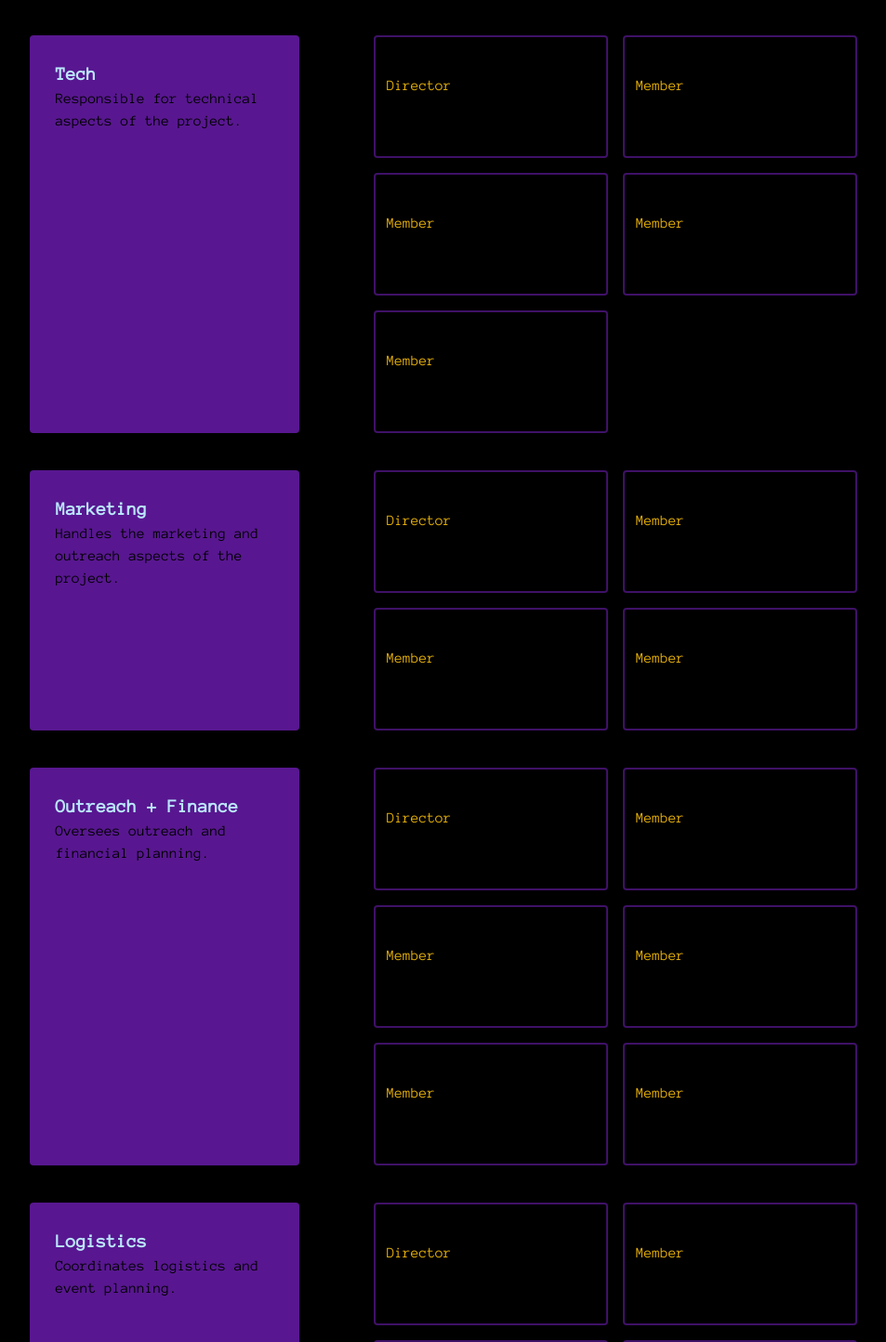
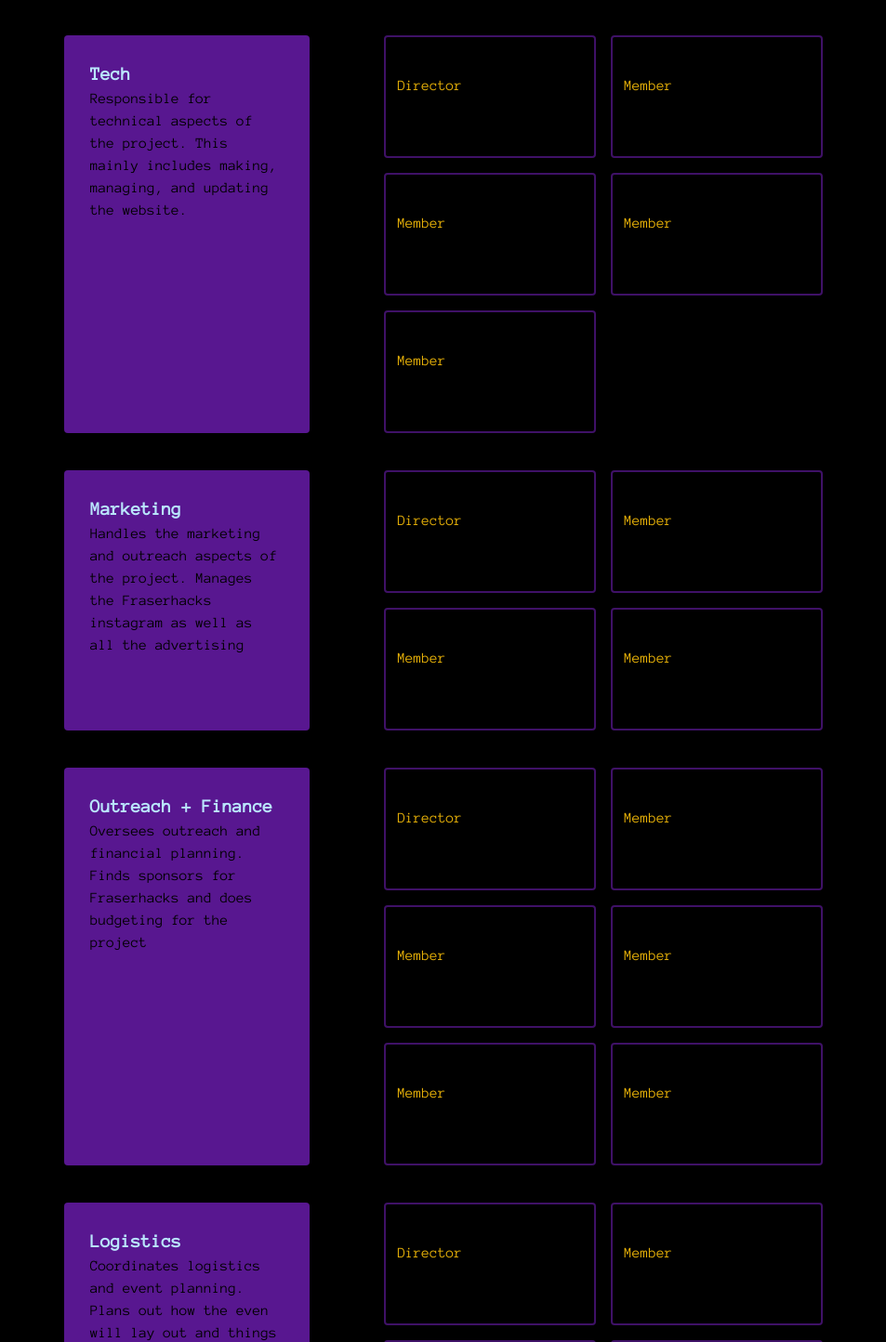
Before and after one commit to FraserHacks/fraserhacks24website, a Next.js app: page /team in a window 1280 px wide. Shown: the part 306-1750 px from the top of the page at 93% size, without its empty margins (163-1116 px from the left). Built offline with nearby package versions, Linux system fonts and the light colour scheme.

Commit message:
descriptions for sectors

```diff
--- a/components/TeamPage/TeamDepartment.tsx
+++ b/components/TeamPage/TeamDepartment.tsx
@@ -21,7 +21,7 @@ type TeamDepartmentProps = {
 const TeamDepartment: React.FC<TeamDepartmentProps> = ({ teamSector }) => {
   return (
     <div className="flex flex-row justify-center my-10 w-full">
-      <div className="flex flex-row w-5/6 gap-20">
+      <div className="flex flex-row w-4/6 gap-20">
         <div className="w-2/5 p-7 bg-purple-700 bg-opacity-70 rounded">
           <h2 className="text-sky-200 font-bold text-xl">
             {teamSector.sectorName}
--- a/src/pages/team/index.tsx
+++ b/src/pages/team/index.tsx
@@ -32,7 +32,8 @@ const sectors: Sector[] = [
   },
   {
     sectorName: "Tech",
-    description: "Responsible for technical aspects of the project.",
+    description:
+      "Responsible for technical aspects of the project. This mainly includes making, managing, and updating the website.",
     teamMembers: [
       {
         name: "Edward Wang",
@@ -68,7 +69,8 @@ const sectors: Sector[] = [
   },
   {
     sectorName: "Marketing",
-    description: "Handles the marketing and outreach aspects of the project.",
+    description:
+      "Handles the marketing and outreach aspects of the project. Manages the Fraserhacks instagram as well as all the advertising",
     teamMembers: [
       {
         name: "Tharaka Thurairasa",
@@ -98,7 +100,8 @@ const sectors: Sector[] = [
   },
   {
     sectorName: "Outreach + Finance",
-    description: "Oversees outreach and financial planning.",
+    description:
+      "Oversees outreach and financial planning. Finds sponsors for Fraserhacks and does budgeting for the project",
     teamMembers: [
       {
         name: "Maitreyee Gangal",
@@ -140,7 +143,8 @@ const sectors: Sector[] = [
   },
   {
     sectorName: "Logistics",
-    description: "Coordinates logistics and event planning.",
+    description:
+      "Coordinates logistics and event planning. Plans out how the even will lay out and things that will be there",
     teamMembers: [
       {
         name: "Claire Wang",
```
